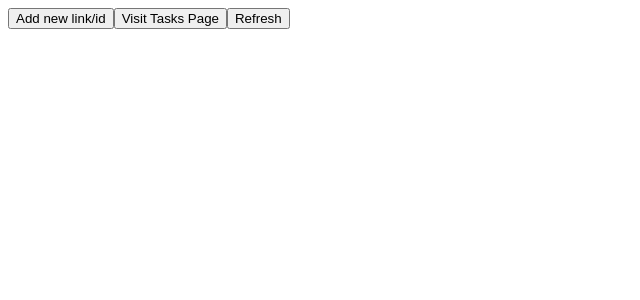
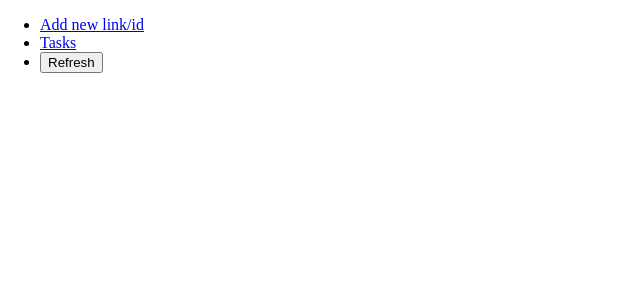
Before and after one commit to fusc36/nhmaster, a Flask app: page / in a window 1280 px wide. Shown: the top 300 px of the page, without its empty margins (0-640 px from the left). Run offline with Flask 2, Linux system fonts and the light colour scheme; data that the repository does not hold is empty; parts of the project's set-up code (start-up, migrations or seed data) failed here and were passed over.

Commit message:
Revamped Navigation Bar Theme

```diff
--- a/app/static/index.css
+++ b/app/static/index.css
@@ -4,6 +4,7 @@
 	grid-column-gap: 5px;
 	grid-row-gap: 5px;
 }
+
 .thumbnail {
 	max-width: 190px;
 	max-height: auto;
@@ -13,6 +14,6 @@
 	text-align: center;
 }
 
-.topbar {
-	float: left;
+body {
+	margin: 0;
 }
--- a/app/static/portrait.css
+++ b/app/static/portrait.css
@@ -2,7 +2,7 @@
 	display: block;
 	margin-left: auto;
 	margin-right: auto;
-	height: 850px;
+	height: 800px;
 	width: auto;
 }
 
--- a/app/templates/index.html
+++ b/app/templates/index.html
@@ -3,12 +3,22 @@
 	<head>
 		<title>Index</title>
 		<link rel="stylesheet" href="/static/index.css">
+		<link rel="stylesheet" href="/static/navbar.css">
 	</head>
 	<body>
-		<form action="/download"><input class="topbar" type="submit" value="Add new link/id" /></form>
-		<form action="/tasks"><input class="topbar" type="submit" value="Visit Tasks Page" /></form>
-		<button class="topbar" onclick="update_list()">Refresh</button><br><br>
-		<div class="grid-container" id="grid-container">
+		<!--
+		<div class="topbar" id="topbar">
+			<a href="/download">Add new link/id</a>
+			<a href="/tasks">Tasks</a>
+			<button class="topbar-button" onclick="update_list()">Refresh</button>
+		</div>
+		-->
+		<ul id="navbar" class="navbar">
+			<li><a href="/download">Add new link/id</a></li>
+			<li><a href="/tasks">Tasks</a></li>
+			<li><button class="navbar-button" onclick="update_list()">Refresh</button></li>
+		</ul>
+		<div class="grid-container" id="grid-container" style="margin: 12px;">
 			<!--
 			{% for (id, json) in db.get_all() %}
 			<div class="grid-item">
```
Also changed, not shown: app/templates/serve_doujin.html (+14 -5 lines), app/templates/tasks.html (+7 -2 lines).
